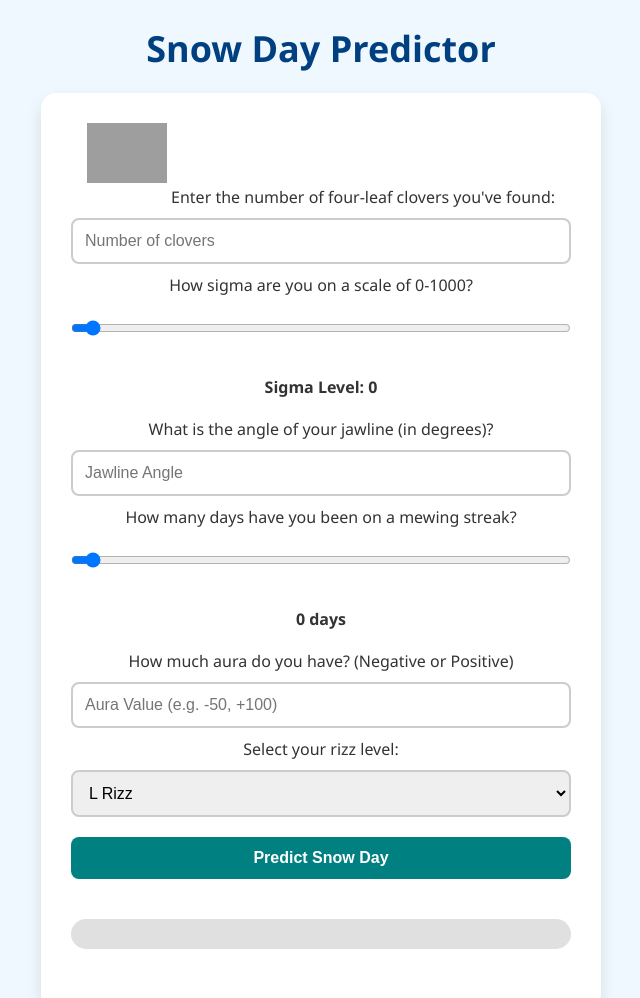
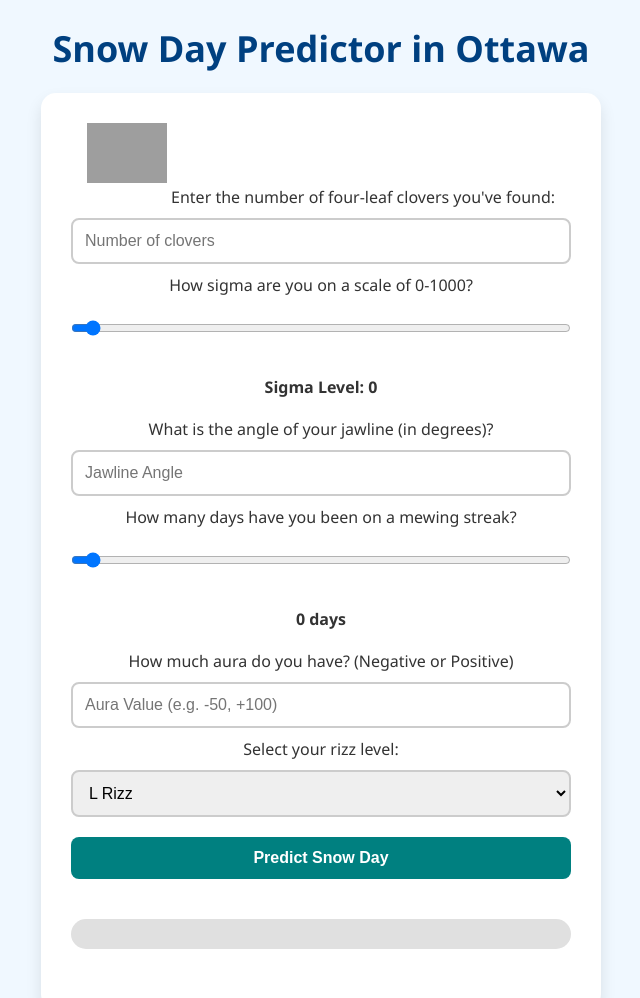
Before and after one commit to Kctruenorth/snow_day, a plain HTML site: page index.html in a window 1280 px wide. Shown: the top 998 px of the page, without its empty margins (319-959 px from the left). Drawn offline with Linux system fonts and the light colour scheme; grey boxes are pictures that could not be loaded.

Commit message:
Update index.html

```diff
--- a/index.html
+++ b/index.html
@@ -134,7 +134,7 @@
     </style>
 </head>
 <body>
-    <h1>Snow Day Predictor</h1>
+    <h1>Snow Day Predictor in Ottawa</h1>
     <div class="container">
         <img src="https://www.iconarchive.com/download/i103483/paomedia/small-n-flat/snow-flake.1024.png" alt="Snowflake">
 
```
